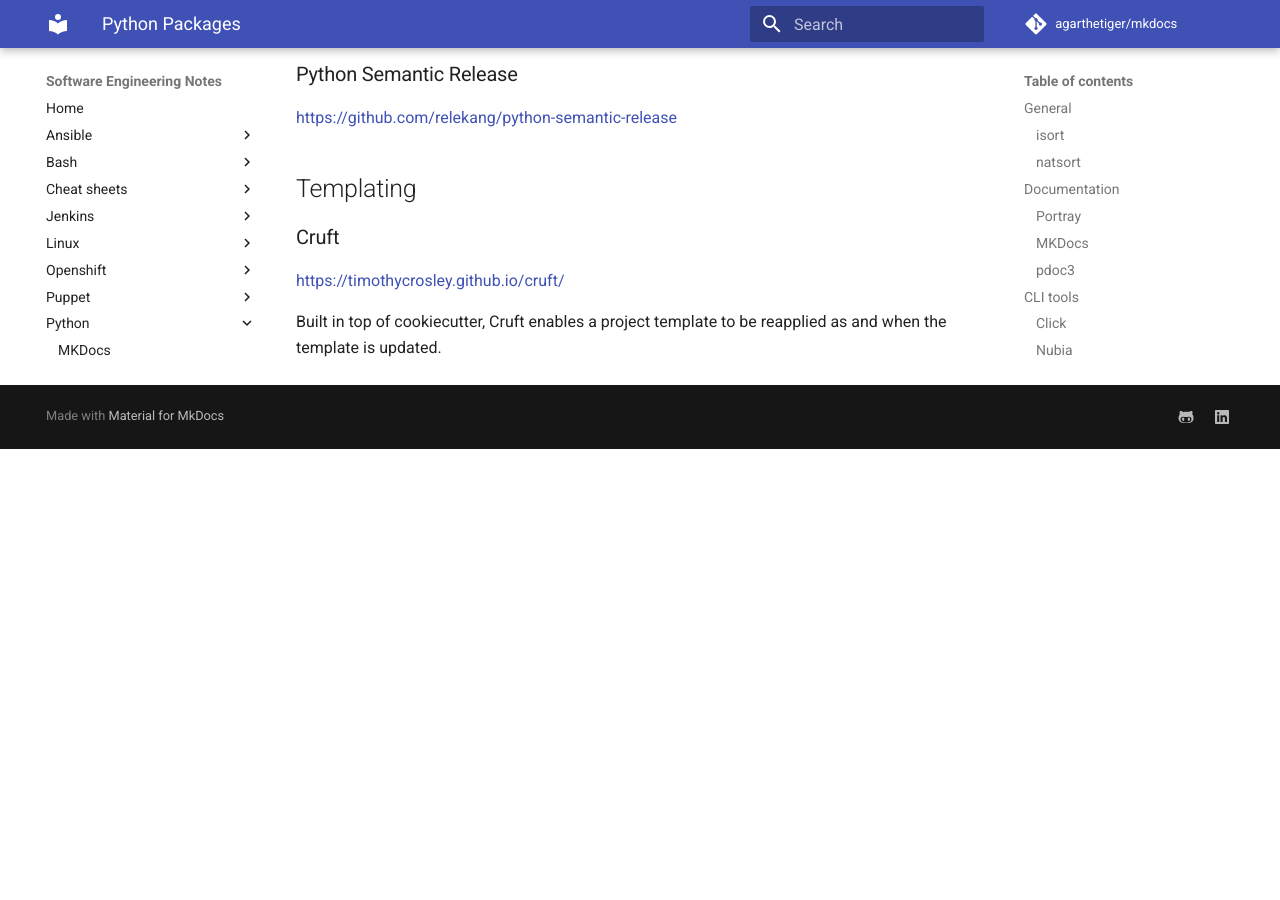
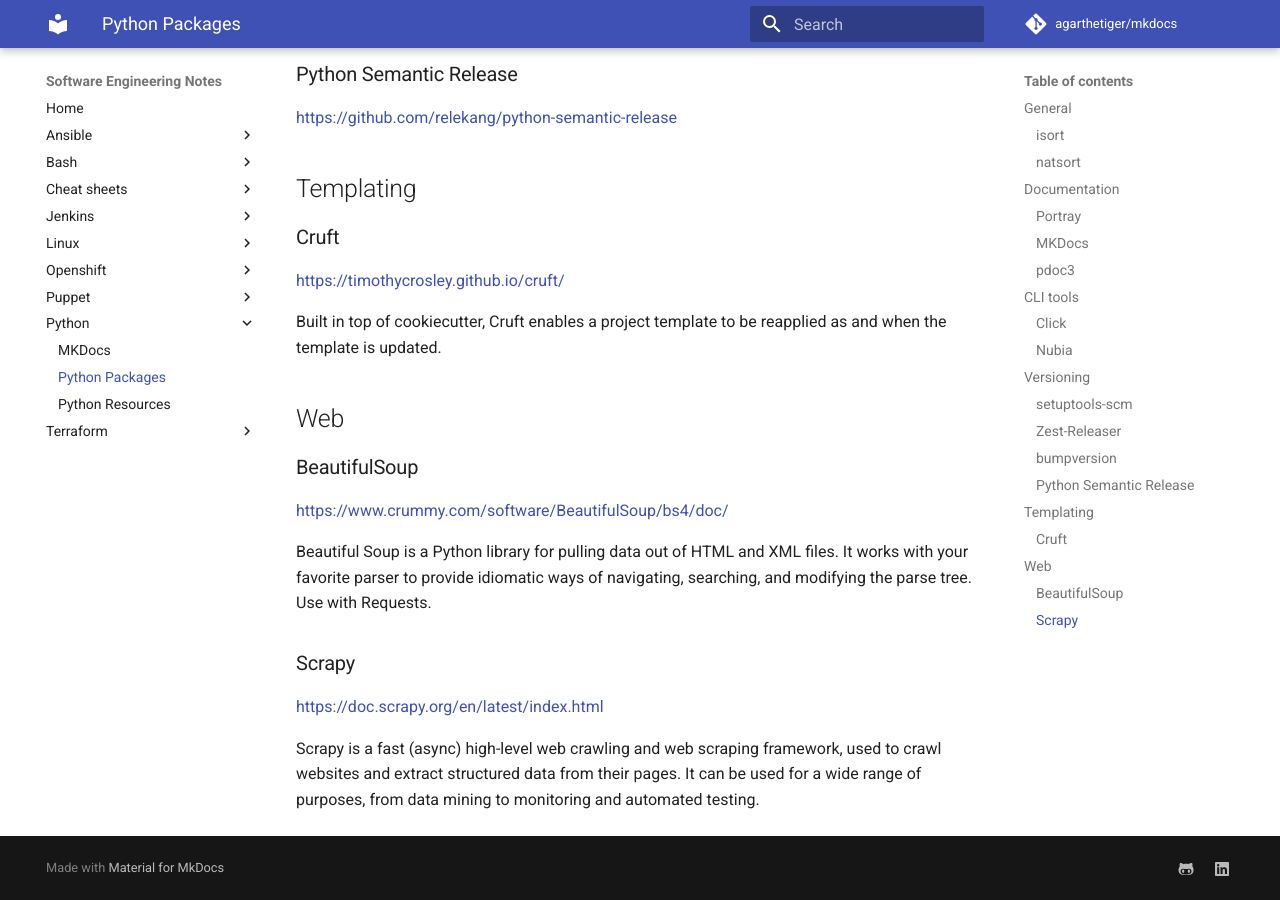
Before and after one commit to agarthetiger/mkdocs, an MkDocs documentation site: the page built from docs/python/packages.md, in a window 1280 px wide and 900 px high, scrolled down 1829 px. Built offline with MkDocs 1.6.1 and Material for MkDocs 9.7.7, drawn with Linux system fonts in a browser that asks for light colours; comment, search, counter and statistics services are not loaded; before the commit the page ends 2278 px from its top, so only the background shows below that.

Commit message:
Update packages.md

```diff
--- a/docs/python/packages.md
+++ b/docs/python/packages.md
@@ -73,3 +73,17 @@
 https://timothycrosley.github.io/cruft/
 
 Built in top of cookiecutter, Cruft enables a project template to be reapplied as and when the template is updated.
+
+## Web
+
+### BeautifulSoup
+
+https://www.crummy.com/software/BeautifulSoup/bs4/doc/
+
+Beautiful Soup is a Python library for pulling data out of HTML and XML files. It works with your favorite parser to provide idiomatic ways of navigating, searching, and modifying the parse tree. Use with Requests.
+
+### Scrapy
+
+https://doc.scrapy.org/en/latest/index.html
+
+Scrapy is a fast (async) high-level web crawling and web scraping framework, used to crawl websites and extract structured data from their pages. It can be used for a wide range of purposes, from data mining to monitoring and automated testing.
```
